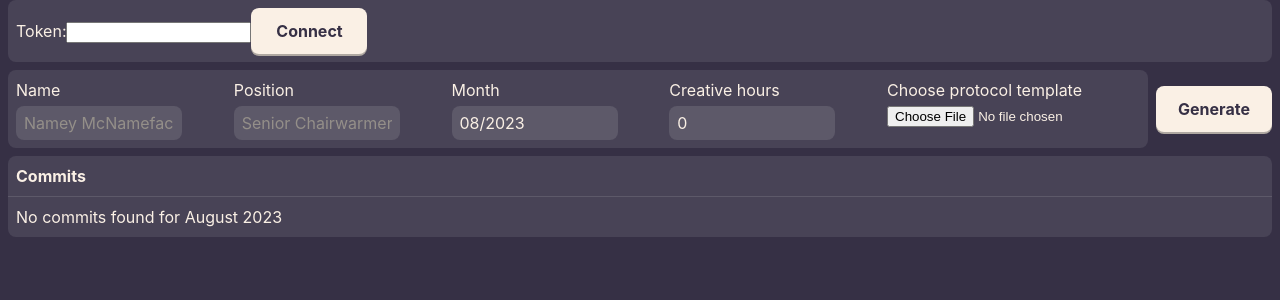
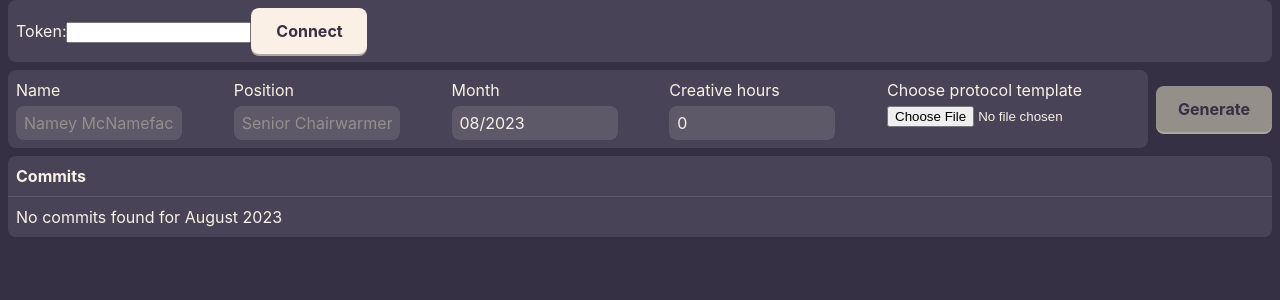
Before and after one commit to lawfx/pan-protocol, a React (Vite) app: page / in a window 1280 px wide. Shown: the top 300 px of the page. Built offline with nearby package versions, Linux system fonts and the light colour scheme.

Commit message:
generate button is disabled if conditions aren't met to be able to generate document

```diff
--- a/src/App.tsx
+++ b/src/App.tsx
@@ -31,6 +31,7 @@ export default function App() {
   console.log('commits', commits, 'data', data);
 
   const month = React.useMemo(() => !!data.date ? format(data.date, 'yyyy-MM') : '', [data]);
+  const canGenerateDocx = !!data.name && !!data.position && !!month && !!data.hours && !!file;
 
   const selectCommit = React.useCallback((sha: string) => {
     setCommits(commits => commits.map(c => {
@@ -106,7 +107,12 @@ export default function App() {
     }
   }
 
-  function handleUploadDocument(file: File) {
+  function handleUploadDocument(file: File | null) {
+    if (file === null) {
+      setFile(null);
+      return;
+    }
+
     const reader = new FileReader();
 
     reader.onerror = function (evt) {
@@ -134,7 +140,7 @@ export default function App() {
             onPositionUpdated={setPosition}
             onDocumentUploaded={handleUploadDocument} />
         </InnerDataWrapper>
-        <Button onClick={generateDocument}>Generate</Button>
+        <Button onClick={generateDocument} disabled={!canGenerateDocx}>Generate</Button>
       </DataWrapper>
       <Commits
         month={month}
--- a/src/Button/Button.tsx
+++ b/src/Button/Button.tsx
@@ -24,14 +24,20 @@ const StyledButton = styled.button`
   width: 100px;
   line-height: 1;
 
-  &:hover{
+  &:hover {
     transform: translateY(-2px);
     box-shadow: 0 4px 0 ${p => p.theme.secondary300};
   }
 
-  &:active{
+  &:active {
     transform: translateY(1px);
     box-shadow: 0 1px 0 ${p => p.theme.secondary200};
     transition: box-shadow 100ms, transform 100ms;
   }
+
+  &:disabled {
+    transform: none;
+    background-color: ${p => p.theme.secondary100};
+    box-shadow: 0 2px 0 ${p => p.theme.secondary200};
+  }
 `;
--- a/src/Data/Data.tsx
+++ b/src/Data/Data.tsx
@@ -14,7 +14,7 @@ function Data({ data, onNameUpdated, onDateUpdated, onHoursUpdated, onPositionUp
     onDateUpdated: (date: Date | null) => void,
     onHoursUpdated: (hours: string) => void,
     onPositionUpdated: (position: string) => void,
-    onDocumentUploaded: (file: File) => void
+    onDocumentUploaded: (file: File | null) => void
   }) {
 
   return (
--- a/src/FileInput/FileInput.tsx
+++ b/src/FileInput/FileInput.tsx
@@ -1,10 +1,9 @@
 import React from "react";
-import styled from "styled-components";
 import FormControl from "../FormControl/FormControl";
 
 export default function FileInput({ onFileUpload, allowedTypes, label }:
   {
-    onFileUpload: (file: File) => void,
+    onFileUpload: (file: File | null) => void,
     allowedTypes: string[],
     label: string
   }
@@ -15,7 +14,7 @@ export default function FileInput({ onFileUpload, allowedTypes, label }:
 
   function handleOnChange(e: React.ChangeEvent<HTMLInputElement>) {
     if (!e.target.files?.length) {
-      alert("No file was chosen!");
+      onFileUpload(null);
       return;
     }
 
```
